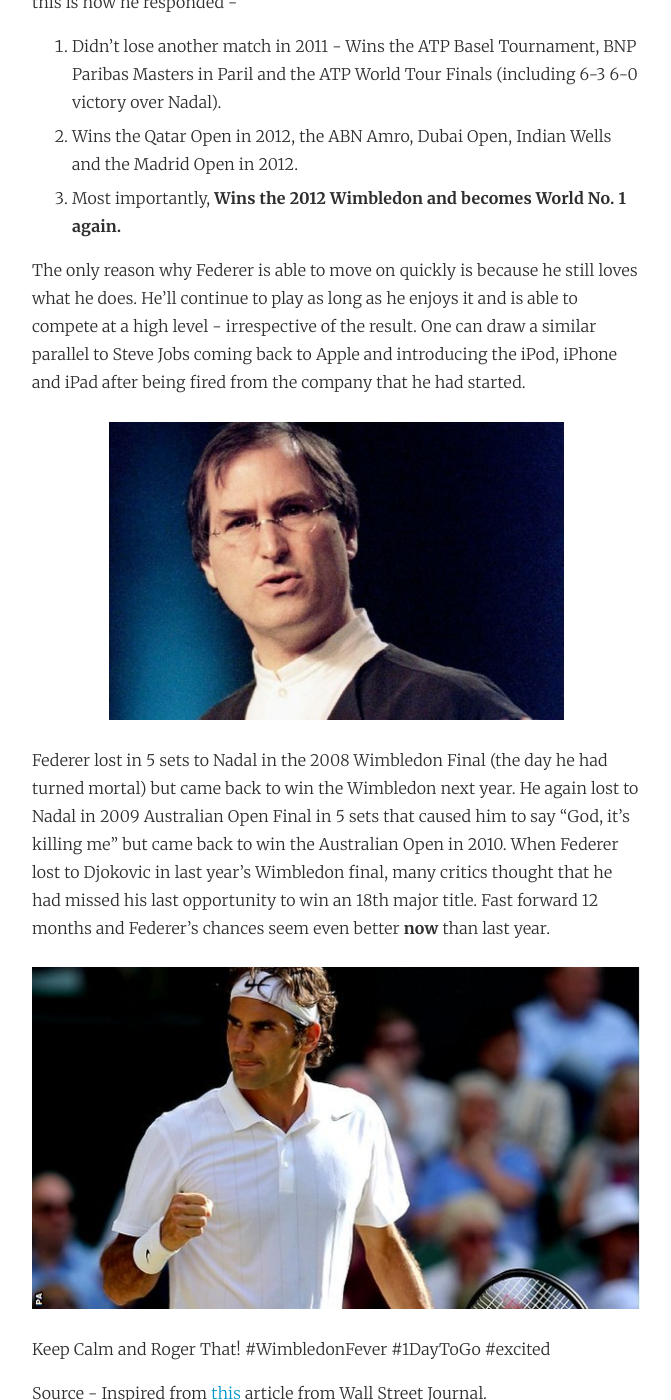
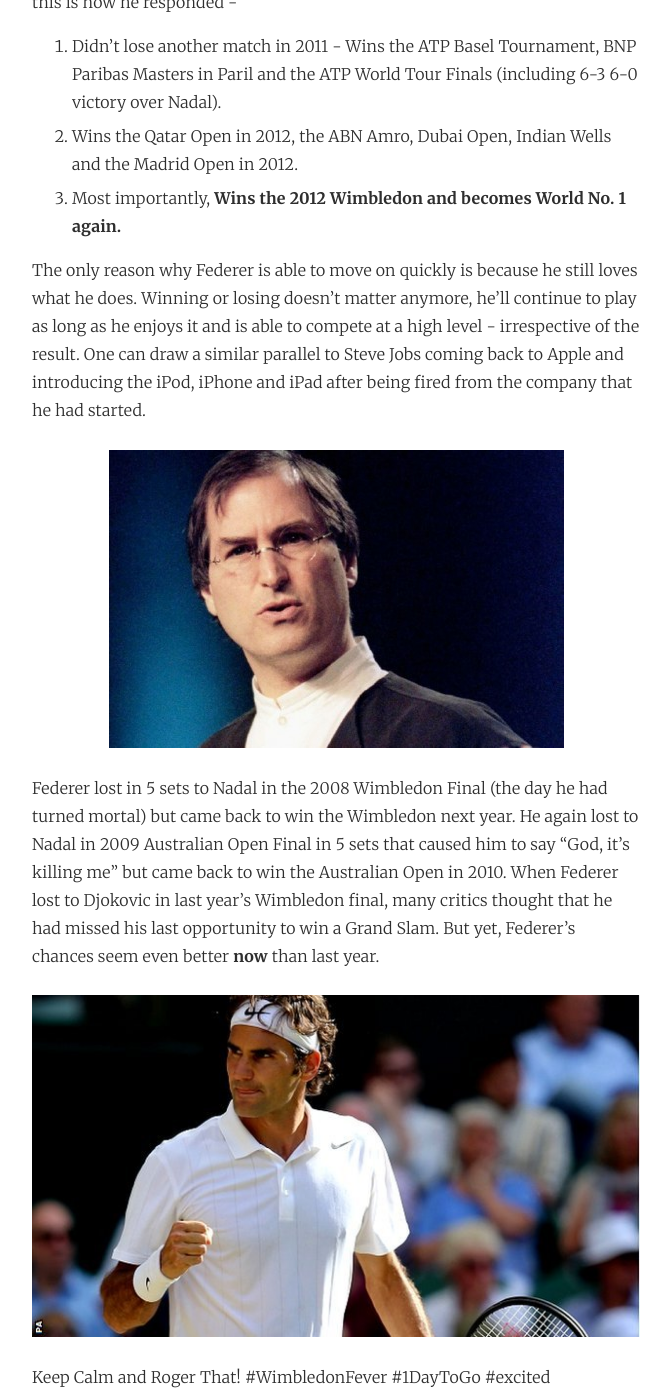
Before and after one commit to kaushik88/kaushik88.github.io, a Jekyll site: the page built from _posts/2015-06-27-good-loser.md, in a window 1280 px wide and 1400 px high, scrolled down 1573 px. Shown: the whole window, without its empty margins (304-975 px from the left). Built offline with Jekyll 4.4.1, drawn with Linux system fonts in a browser that asks for light colours; comment, search, counter and statistics services are not loaded.

Commit message:
Final touches

```diff
--- a/_posts/2015-06-27-good-loser.md
+++ b/_posts/2015-06-27-good-loser.md
@@ -24,11 +24,11 @@ The loss was so shattering that, Federer went into a shell and didn't play anoth
 2. Wins the Qatar Open in 2012, the ABN Amro, Dubai Open, Indian Wells and the Madrid Open in 2012.
 3. Most importantly, **Wins the 2012 Wimbledon and becomes World No. 1 again.**
 
-The only reason why Federer is able to move on quickly is because he still loves what he does. He'll continue to play as long as he enjoys it and is able to compete at a high level - irrespective of the result. One can draw a similar parallel to Steve Jobs coming back to Apple and introducing the iPod, iPhone and iPad after being fired from the company that he had started.
+The only reason why Federer is able to move on quickly is because he still loves what he does. Winning or losing doesn't matter anymore, he'll continue to play as long as he enjoys it and is able to compete at a high level - irrespective of the result. One can draw a similar parallel to Steve Jobs coming back to Apple and introducing the iPod, iPhone and iPad after being fired from the company that he had started.
 
 {% include figure.html path="blog/personal/Jobs.jpg" alt="Steve Jobs after his return to Apple" %}
 
-Federer lost in 5 sets to Nadal in the 2008 Wimbledon Final (the day he had turned mortal) but came back to win the Wimbledon next year. He again lost to Nadal in 2009 Australian Open Final in 5 sets that caused him to say "God, it's killing me" but came back to win the Australian Open in 2010. When Federer lost to Djokovic in last year’s Wimbledon final, many critics thought that he had missed his last opportunity to win an 18th major title. Fast forward 12 months and Federer’s chances seem even better **now** than last year.
+Federer lost in 5 sets to Nadal in the 2008 Wimbledon Final (the day he had turned mortal) but came back to win the Wimbledon next year. He again lost to Nadal in 2009 Australian Open Final in 5 sets that caused him to say "God, it's killing me" but came back to win the Australian Open in 2010. When Federer lost to Djokovic in last year’s Wimbledon final, many critics thought that he had missed his last opportunity to win a Grand Slam. But yet, Federer’s chances seem even better **now** than last year.
 
 {% include figure.html path="blog/sports/federer.jpg" alt="Roger Federer" %}
 
```
